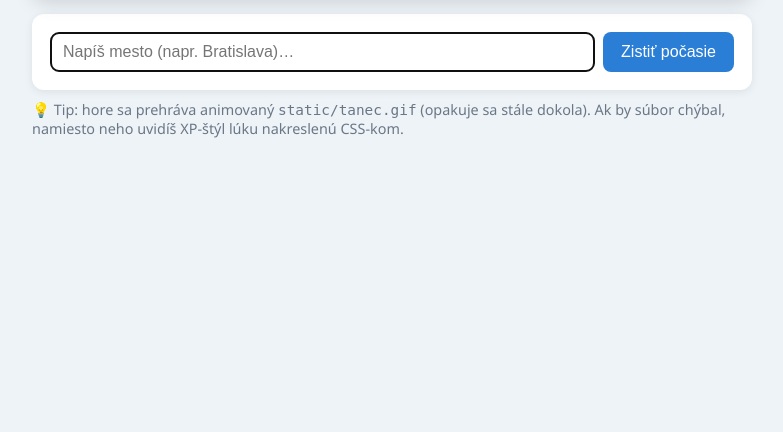
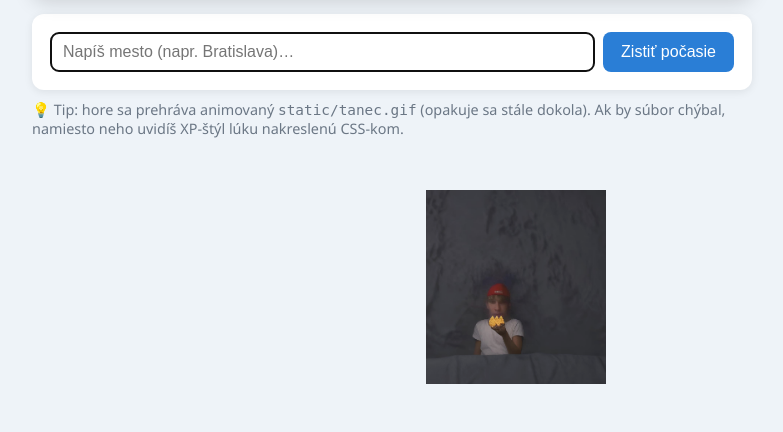
Before and after one commit to silpet112/vibe-coding, a Flask app: template templates/pocasie.html in a window 1280 px wide. Shown: the part 368-800 px from the top of the page, without its empty margins (248-1031 px from the left). Run offline with Flask 3, Linux system fonts and the light colour scheme; the template is opened without the code that fills it, so the values that code supplies are empty.

Commit message:
Pocasie: vznasajuci sa banánik v pozadi (odraza sa od okrajov, DVD screensaver styl)
- static/bananek.png commitnuty (pojde aj na hosting)
- JS animacia pohybBananika() + styl #bananek (z-index -1, pointer-events none), sirka 180px

Co-Authored-By: Claude Opus 4.8 <noreply@anthropic.com>

```diff
--- a/templates/pocasie.html
+++ b/templates/pocasie.html
@@ -11,6 +11,19 @@
             padding: 0 16px;
             color: #1d2733;
             background: #eef3f8;
+        }
+
+        /* Vznasajuci sa banánik v pozadi (odraza sa od okrajov, riadi ho JavaScript). */
+        #bananek {
+            position: fixed;     /* drzi sa obrazovky, nie stranky */
+            top: 0;
+            left: 0;
+            width: 180px;
+            height: auto;
+            z-index: -1;         /* za obsahom (karty su nad nim) */
+            pointer-events: none;/* neda sa nan klikat, nicomu neprekaza */
+            opacity: 0.9;
+            user-select: none;
         }
 
         /* HERO s animovanym gifom (static/tanec.gif), ktory sa stale opakuje (gif loopuje sam).
@@ -143,6 +156,10 @@
     </style>
 </head>
 <body>
+    <!-- Banánik, ktory sa vznasa po obrazovke a odraza od okrajov (ako stary screensaver).
+         Je v pozadi (z-index pod obsahom) a neda sa nan klikat (pointer-events: none). -->
+    <img id="bananek" src="/static/bananek.png" alt="">
+
     <div class="hero">
         <h1>🌤️ Počasie</h1>
     </div>
@@ -263,6 +280,34 @@
             navrhyBox.style.display = "block";
         }
 
+        // === 0) Vznasajuci sa banánik (odraza sa od okrajov ako DVD screensaver) ===
+        const banan = document.getElementById("bananek");
+        let bx = 40, by = 140;     // poloha (x = vlavo, y = zhora), v pixeloch
+        let dx = 1.6, dy = 1.3;    // rychlost a smer pohybu
+
+        function pohybBananika() {
+            // hranice = velkost okna minus velkost obrazka (aby sa cely vmestil)
+            const maxX = window.innerWidth - banan.offsetWidth;
+            const maxY = window.innerHeight - banan.offsetHeight;
+
+            bx += dx;
+            by += dy;
+
+            // naraz na lavy/pravy okraj -> otoc vodorovny smer
+            if (bx <= 0)    { bx = 0;    dx = -dx; }
+            if (bx >= maxX) { bx = maxX; dx = -dx; }
+            // naraz na horny/dolny okraj -> otoc zvisly smer
+            if (by <= 0)    { by = 0;    dy = -dy; }
+            if (by >= maxY) { by = maxY; dy = -dy; }
+
+            banan.style.left = bx + "px";
+            banan.style.top = by + "px";
+
+            requestAnimationFrame(pohybBananika);  // plynule prekreslovanie (~60x za sekundu)
+        }
+
+        if (banan) requestAnimationFrame(pohybBananika);
+
         // === 2) Rozklik dna -> hodinova predpoved ===
         // Klik na den otvori jeho panel s hodinami; opatovny klik ho zavrie.
         function prepniHodiny(index) {
```
Also changed, not shown: static/bananek.png (added).
